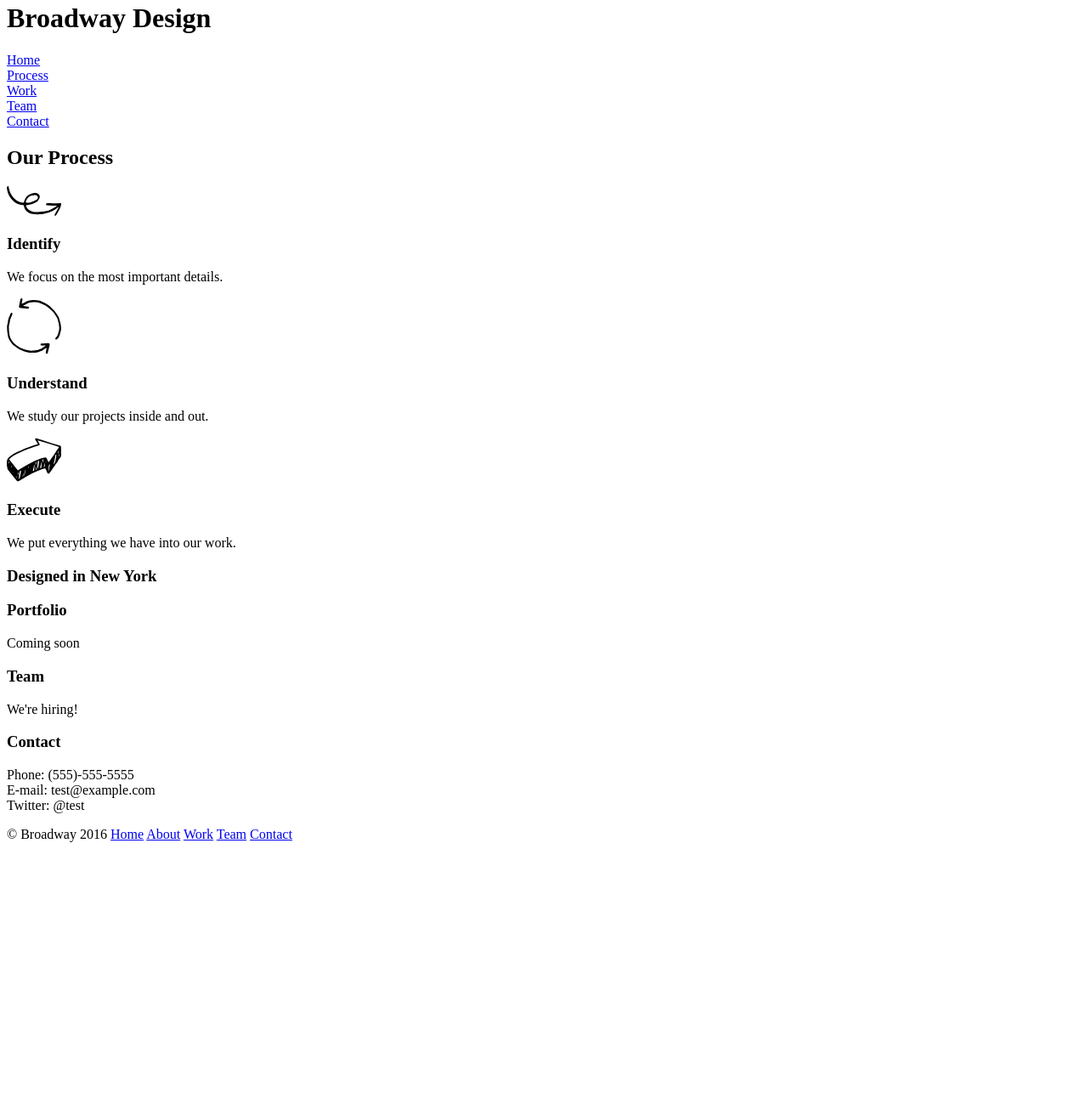
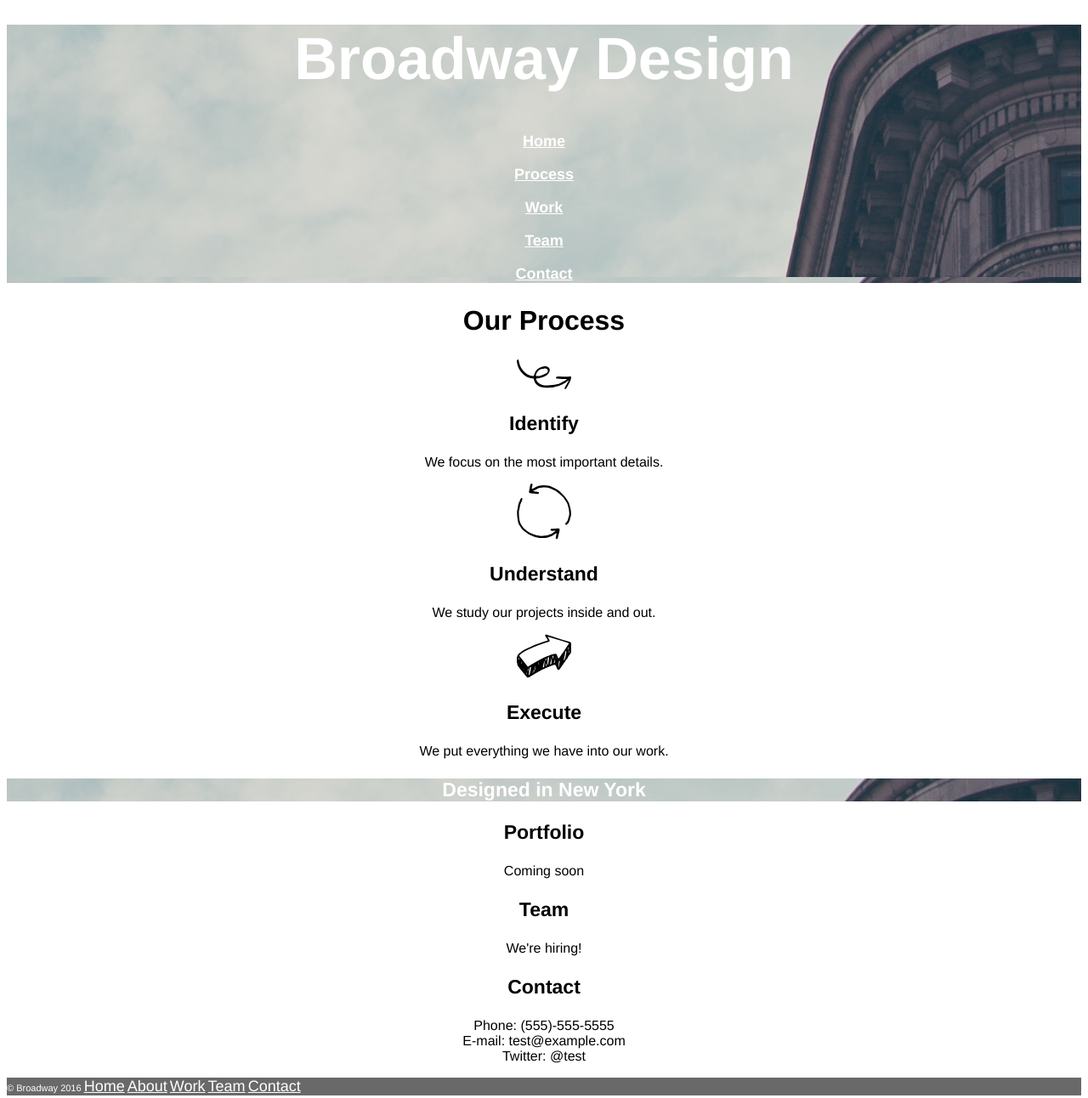
Before and after one commit to ViktorNfa/broadway, a plain HTML site: page index.html in a window 1280 px wide. Shown: the part 18-1310 px from the top of the page at 85% size. Before the commit the page ends 1025 px from the top, so only its background shows below. Drawn offline with Linux system fonts and the light colour scheme.

Commit message:
CSS Stylesheet

```diff
--- a/index.html
+++ b/index.html
@@ -12,52 +12,62 @@
     <div class="header">
       <h1 id="title">Broadway Design</h1>
       <p>
-        <a href="#title">Home</a> <br>
-        <a href="#process">Process</a> <br>
-        <a href="#work">Work</a> <br>
-        <a href="#team">Team</a> <br>
-        <a href="#contact">Contact</a> <br>
+        <a href="#title" id="link">Home</a> <br> <br>
+        <a href="#process" id="link">Process</a> <br> <br>
+        <a href="#work" id="link">Work</a> <br> <br>
+        <a href="#team" id="link">Team</a> <br> <br>
+        <a href="#contact" id="link">Contact</a> <br>
       </p>
     </div>
 
     <!-- Content -->
 
+    <div class="content">
       <h2 id="process">Our Process</h2>
       <p>
         <img src="./resources/images/identify.svg" alt="Identify">
       </p>
       <h3>Identify</h3>
       <p>We focus on the most important details.</p>
+
       <p>
         <img src="./resources/images/understand.svg" alt="Understand">
       </p>
       <h3>Understand</h3>
       <p>We study our projects inside and out.</p>
+
       <p>
         <img src="./resources/images/execute.svg" alt="Execute">
       </p>
       <h3>Execute</h3>
       <p>We put everything we have into our work.</p>
+
       <h3 id="work">Designed in New York</h3>
+
       <h3>Portfolio</h3>
       <p>Coming soon</p>
+
       <h3 id="team">Team</h3>
       <p>We're hiring!</p>
+
       <h3 id="contact">Contact</h3>
       <p>Phone: (555)-555-5555 <br>
         E-mail: test@example.com <br>
         Twitter: @test
       </p>
+    </div>
 
     <!-- Footer -->
 
+    <div class="footer">
       <p>&copy; Broadway 2016
-      <a href="#title">Home</a>
-      <a href="#process">About</a>
-      <a href="#work">Work</a>
-      <a href="#team">Team</a>
-      <a href="#contact">Contact</a>
+        <a href="#title" id="link">Home</a>
+        <a href="#process" id="link">About</a>
+        <a href="#work" id="link">Work</a>
+        <a href="#team" id="link">Team</a>
+        <a href="#contact" id="link">Contact</a>
       </p>
+    </div>
 
   </body>
 </html>
--- a/resources/css/style.css
+++ b/resources/css/style.css
@@ -0,0 +1,41 @@
+html {
+  font-family: Helvetica;
+  text-align: center;
+}
+
+h1 {
+  font-size: 70px;
+}
+
+h2 {
+  font-size: 32px;
+  font-weight: bold;
+}
+
+h3 {
+  font-size: 23px;
+  font-weight: bold;
+}
+
+.header {
+  background-image: url("../images/the-flatiron-building.png");
+  color: white;
+  font-weight: bold;
+}
+
+.footer {
+  text-align: left;
+  background-color: dimgray;
+  color: white;
+  font-size: 11px;
+}
+
+#link {
+  font-size: 18px;
+  color: white;
+}
+
+#work {
+  background-image: url("../images/the-flatiron-building.png");
+  color: white;
+}
```
Lines whose indentation alone changed are shown as unchanged.
